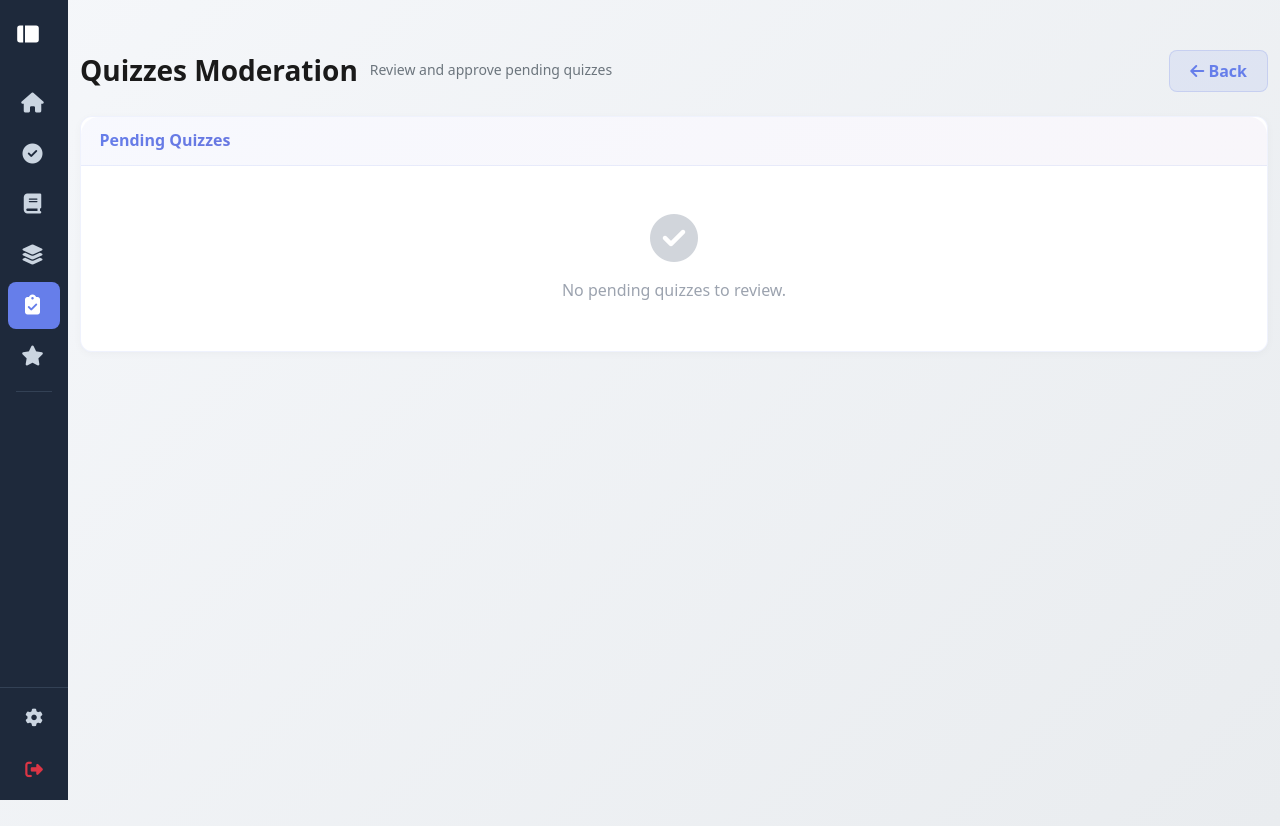
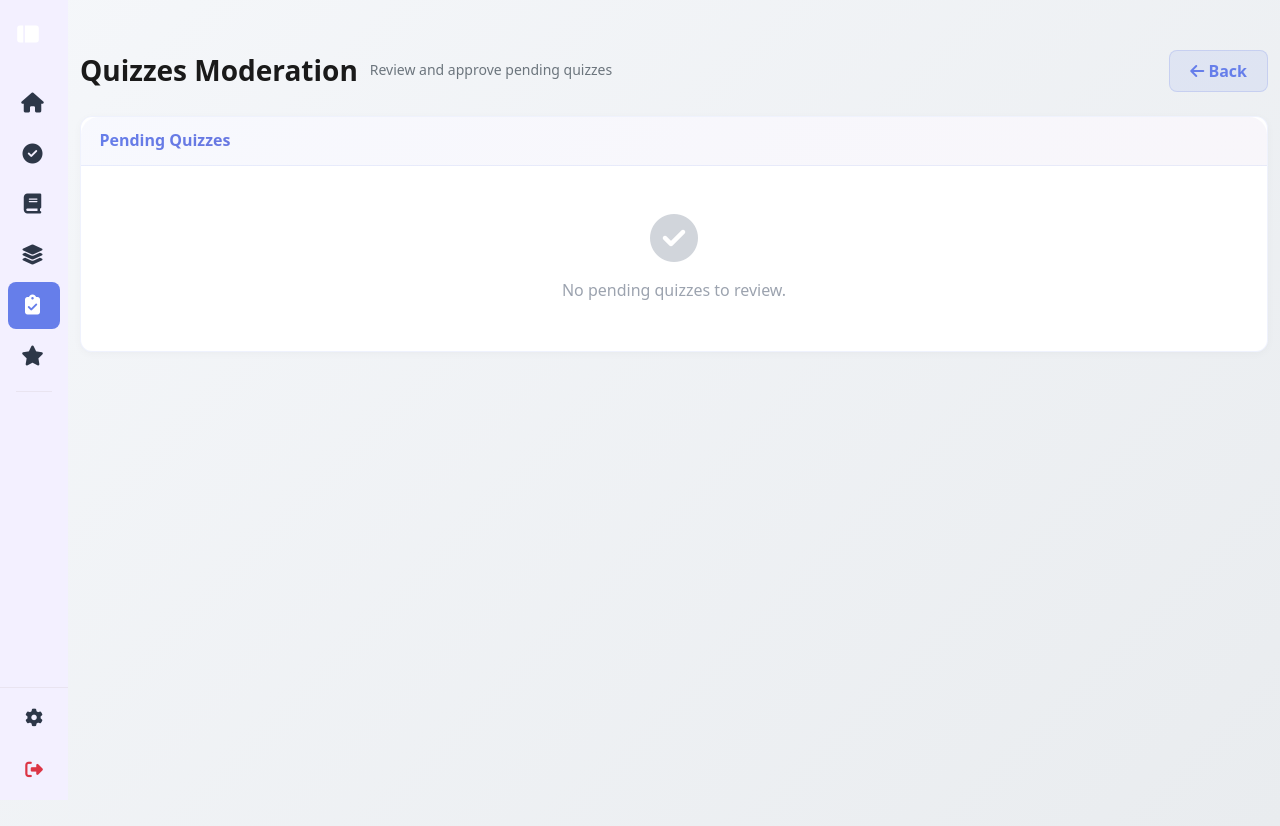
Before and after one commit to cdanpc/CSIT327-G5-PaperTrail, a Django app: page /quizzes/moderation/ in a window 1280 px wide. Run offline with Django 5.2, Linux system fonts and the light colour scheme; the visitor is signed in with stand-in values (Sample User, id 1); data that the repository does not hold is empty.

Commit message:
style: update global sidebar to light purple theme (#f3f0ff) with dark text and adjusted hover states

```diff
--- a/static/css/sidebar.css
+++ b/static/css/sidebar.css
@@ -3,10 +3,10 @@
 :root {
     --sidebar-collapsed-width: 68px;
     --sidebar-expanded-width: 210px;
-    --sidebar-bg: #1e293b;
-    --sidebar-hover: #334155;
+    --sidebar-bg: #f3f0ff;
+    --sidebar-hover: #e9e4f0;
     --sidebar-active: #667eea;
-    --sidebar-text: #cbd5e1;
+    --sidebar-text: #2d3748;
     --sidebar-text-active: #ffffff;
     --transition-speed: 0.3s;
     --transition-timing: cubic-bezier(0.4, 0, 0.2, 1);
```
